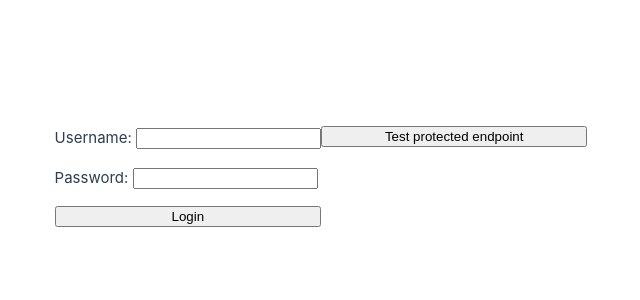
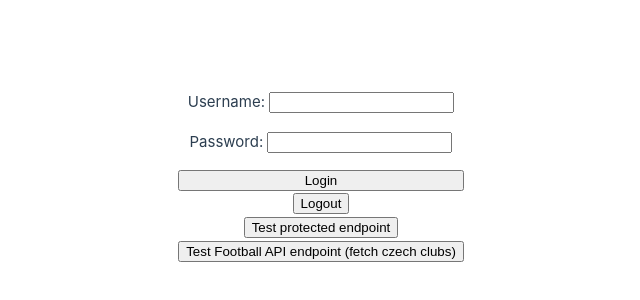
Before and after one commit to beyer96/football-card-collector, a Vue app: page / in a window 1280 px wide. Shown: the part 224-524 px from the top of the page, without its empty margins (319-959 px from the left). Built offline with nearby package versions, Linux system fonts and the light colour scheme.

Commit message:
Add test requests to football-api and to logout auth server endpoint

```diff
--- a/src/App.vue
+++ b/src/App.vue
@@ -13,8 +13,14 @@
     </div>
   </form>
 
-  <div class="form-wrapper">
+  <button type="button" @click.prevent="logout">Logout</button>
+
+  <div>
     <button type="button" @click.prevent="testProtectedEndpoint">Test protected endpoint</button>
+  </div>
+
+  <div>
+    <button type="button" @click.prevent="testFootballAPI">Test Football API endpoint (fetch czech clubs)</button>
   </div>
   <!-- <RouterView /> -->
 </template>
@@ -41,11 +47,25 @@ const validateLogin = async () => {
 
   console.log(data);
 };
+const logout = async () => {
+  const response = await fetch("http://localhost:4000/logout", {
+    credentials: "include"
+  });
+  console.log(response.status);
+}
 
 const testProtectedEndpoint = async () => {
   const response = await fetch("http://localhost:3000", {
     credentials: "include",
   });
+  const data = await response.json();
+
+  console.log(data);
+};
+
+const testFootballAPI = async () => {
+  const rootURL = "https://football-api-n81o.onrender.com/api/v1";
+  const response = await fetch(`${rootURL}/clubs?nationality=ČESKO`);
   const data = await response.json();
 
   console.log(data);
--- a/src/assets/main.css
+++ b/src/assets/main.css
@@ -24,12 +24,10 @@ a,
 @media (min-width: 1024px) {
   body {
     display: flex;
-    place-items: center;
-  }
-
-  #app {
-    display: grid;
-    grid-template-columns: 1fr 1fr;
-    padding: 0 2rem;
+    justify-content: center;
+    align-items: center;
+    flex-direction: column;
+    gap: 20px;
+    text-align: center;
   }
 }
```
